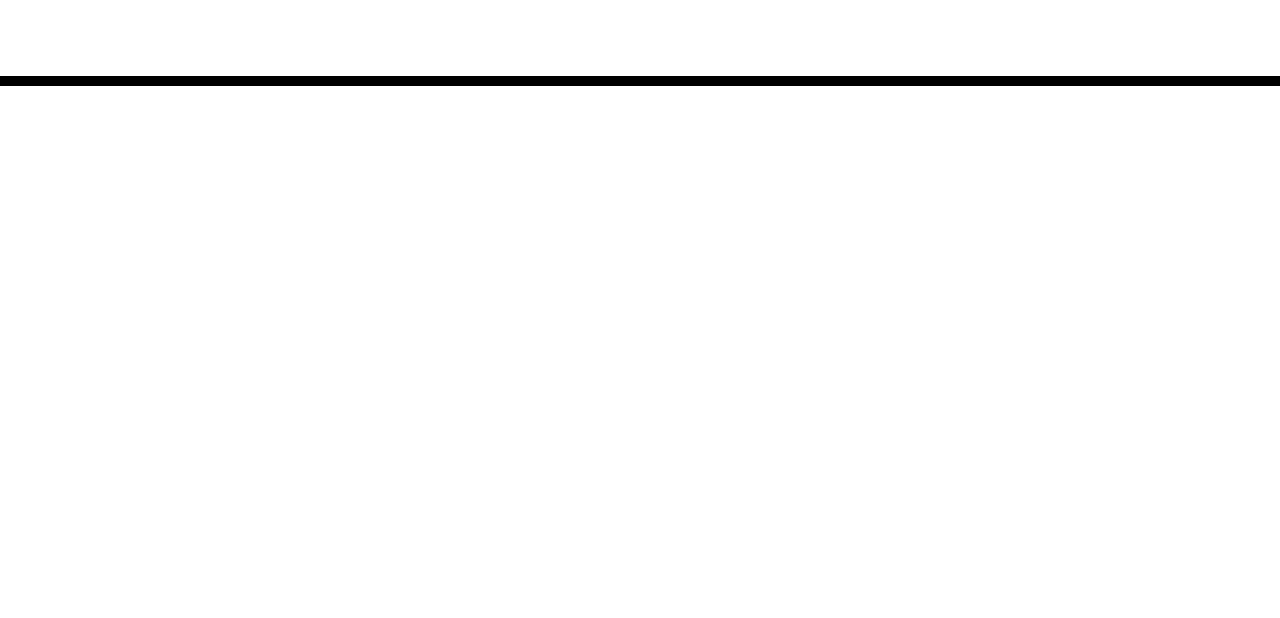
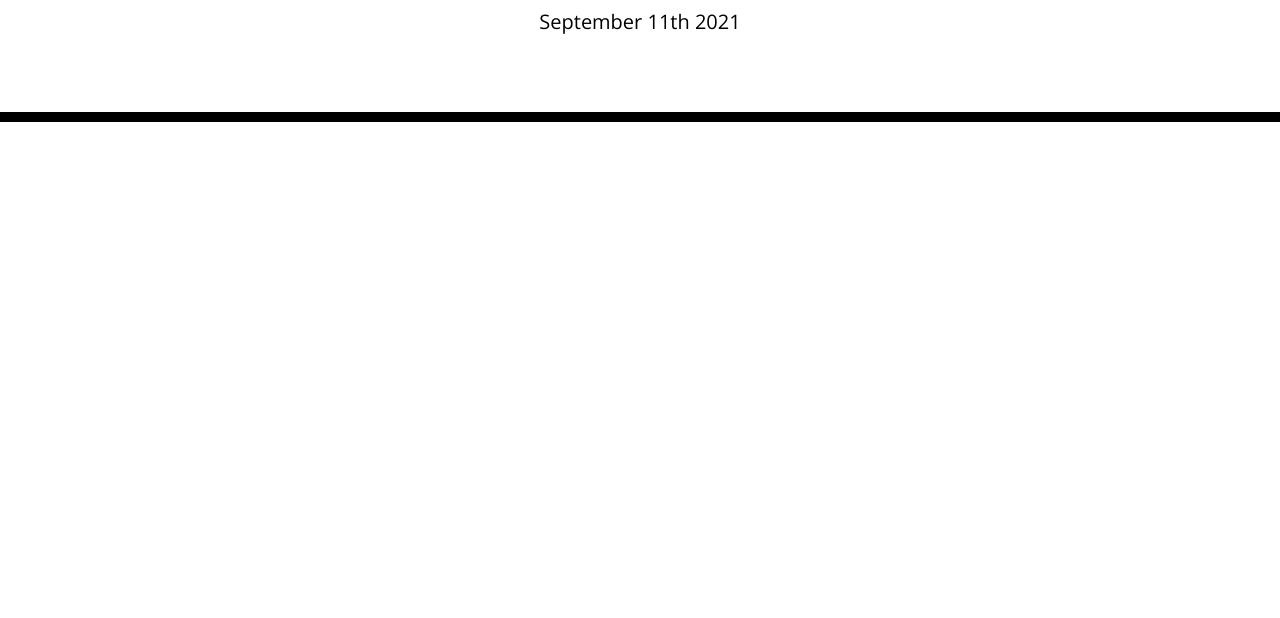
Before and after one commit to eval-u8/Work-Day-Scheduler, a plain HTML site: page index.html in a window 1280 px wide. Shown: the part 182-800 px from the top of the page. Drawn offline with nearby package versions, Linux system fonts and the light colour scheme; files that its build step writes are made by us from their sources.

Commit message:
added first files and references

```diff
--- /dev/null
+++ b/assets/script/script.js
@@ -0,0 +1,9 @@
+// State variables
+var currDay = moment().format('MMMM Do YYYY');
+var currDayEl = document.getElementById("currentDay");
+
+//
+// Actual code
+//
+
+currDayEl.innerHTML = currDay;
--- a/index.html
+++ b/index.html
@@ -34,5 +34,6 @@
 
     <script src="https://code.jquery.com/jquery-3.4.1.min.js"></script>
     <script src="https://cdnjs.cloudflare.com/ajax/libs/moment.js/2.24.0/moment.min.js"></script>
+    <script src="./assets/script/script.js"></script>
   </body>
 </html>
```
Also changed, not shown: 1 other file.
